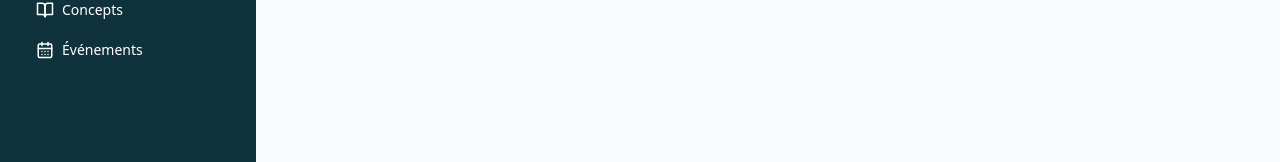
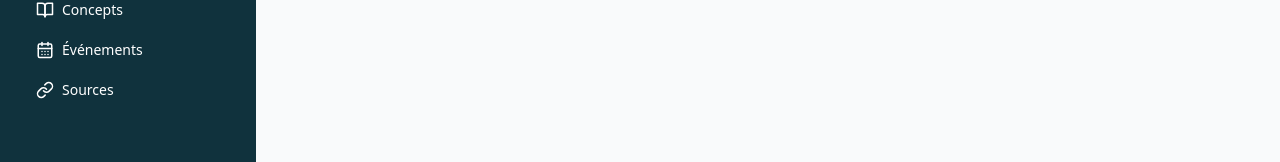
Before and after one commit to MisterFredo/ratecard, a Next.js app in the folder frontend/: page /admin/content/create in a window 1280 px wide. Shown: the part 440-602 px from the top of the page. Built offline with nearby package versions, Linux system fonts and the light colour scheme; no server answers.

Commit message:
Update AdminShell.tsx

```diff
--- a/frontend/app/(admin)/admin/AdminShell.tsx
+++ b/frontend/app/(admin)/admin/AdminShell.tsx
@@ -12,7 +12,8 @@ import {
   Mail,
   Share2,
   BookOpen,
-  Puzzle, // ✅ ajouté pour Solutions
+  Puzzle,
+  Link as LinkIcon, // ✅ ajouté pour Sources
 } from "lucide-react";
 
 export default function AdminShell({
@@ -46,7 +47,6 @@ export default function AdminShell({
 
     { href: "/admin/company", label: "Sociétés", icon: Building2 },
 
-    // ✅ NOUVEAU
     { href: "/admin/solution", label: "Solutions", icon: Puzzle },
 
     { href: "/admin/person", label: "Personnes", icon: UserCircle },
@@ -56,6 +56,9 @@ export default function AdminShell({
     { href: "/admin/concept", label: "Concepts", icon: BookOpen },
 
     { href: "/admin/event", label: "Événements", icon: CalendarDays },
+
+    // ✅ NOUVEAU
+    { href: "/admin/source", label: "Sources", icon: LinkIcon },
   ];
 
   return (
```
